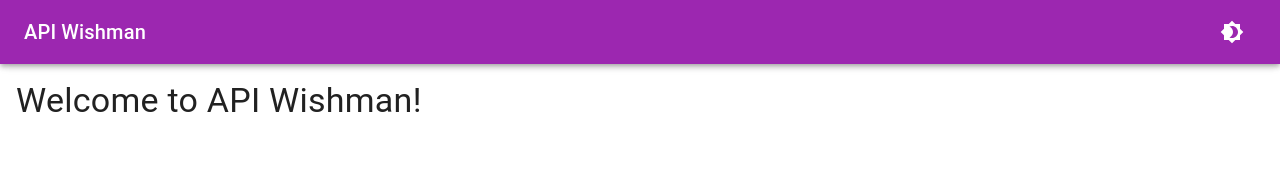
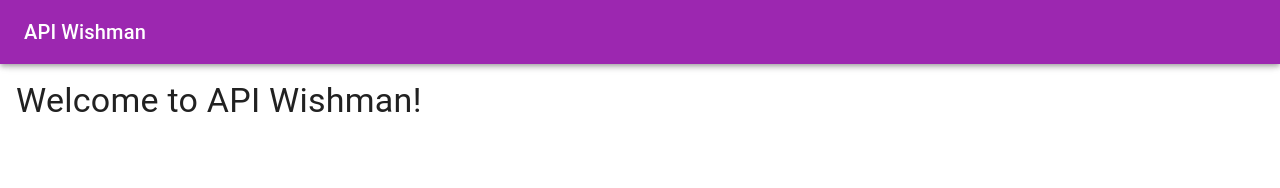
Before and after one commit to WinDogsXP/api-wishman-next, a Next.js app: page / in a window 1280 px wide. Shown: the top 188 px of the page. Built offline with nearby package versions, Linux system fonts and the light colour scheme.

Commit message:
Move page layout to a component

```diff
--- a/src/app/layout.tsx
+++ b/src/app/layout.tsx
@@ -1,68 +1,17 @@
-"use client";
-import { Brightness4 } from "@mui/icons-material";
-import {
-  AppBar,
-  Box,
-  CssBaseline,
-  IconButton,
-  ThemeProvider,
-  Toolbar,
-  Typography,
-  createTheme,
-} from "@mui/material";
-import { useState } from "react";
+import BaseLayout from "@/components/BaseLayout";
 
 export default function RootLayout({
   children,
 }: Readonly<{
   children: React.ReactNode;
 }>) {
-  const [darkTheme, setDarkTheme] = useState(false);
-
-  const theme = createTheme({
-    palette: {
-      primary: {
-        main: "#9c27b0",
-      },
-      secondary: {
-        main: "#1976d2",
-      },
-      mode: darkTheme ? "dark" : "light",
-    },
-  });
-
-  const toggleTheme = () => {
-    setDarkTheme(!darkTheme);
-  };
-
   return (
     <html lang="en">
       <head>
         <title>API Wishman</title>
       </head>
       <body>
-        <ThemeProvider theme={theme}>
-          <AppBar position="fixed">
-            <Toolbar>
-              <Typography variant="h6" component="div" sx={{ flexGrow: 1 }}>
-                API Wishman
-              </Typography>
-              <IconButton
-                size="large"
-                color="inherit"
-                aria-label="switch theme"
-                onClick={toggleTheme}
-              >
-                <Brightness4 />
-              </IconButton>
-            </Toolbar>
-          </AppBar>
-          <Box sx={{ p: 2 }}>
-            <Toolbar />
-            <CssBaseline />
-            {children}
-          </Box>
-        </ThemeProvider>
+        <BaseLayout>{children}</BaseLayout>
       </body>
     </html>
   );
--- /dev/null
+++ b/src/components/BaseLayout/index.tsx
@@ -0,0 +1,56 @@
+"use client";
+import { Brightness4 } from "@mui/icons-material";
+import {
+  AppBar,
+  Box,
+  CssBaseline,
+  IconButton,
+  PaletteMode,
+  Theme,
+  ThemeProvider,
+  Toolbar,
+  Typography,
+  createTheme,
+  useMediaQuery,
+} from "@mui/material";
+import { useEffect, useMemo, useState } from "react";
+import Cookies from "js-cookie";
+
+export default function BaseLayout({
+  children,
+}: Readonly<{
+  children: React.ReactNode;
+}>) {
+  const prefersDarkMode = useMediaQuery("(prefers-color-scheme: dark)");
+
+  const theme = useMemo<Theme>(() => {
+    return createTheme({
+      palette: {
+        primary: {
+          main: "#9c27b0",
+        },
+        secondary: {
+          main: "#1976d2",
+        },
+        mode: prefersDarkMode ? "dark" : "light",
+      },
+    });
+  }, [prefersDarkMode]);
+
+  return (
+    <ThemeProvider theme={theme}>
+      <AppBar position="fixed">
+        <Toolbar>
+          <Typography variant="h6" component="div" sx={{ flexGrow: 1 }}>
+            API Wishman
+          </Typography>
+        </Toolbar>
+      </AppBar>
+      <Box sx={{ p: 2 }}>
+        <Toolbar />
+        <CssBaseline />
+        {children}
+      </Box>
+    </ThemeProvider>
+  );
+}
```
